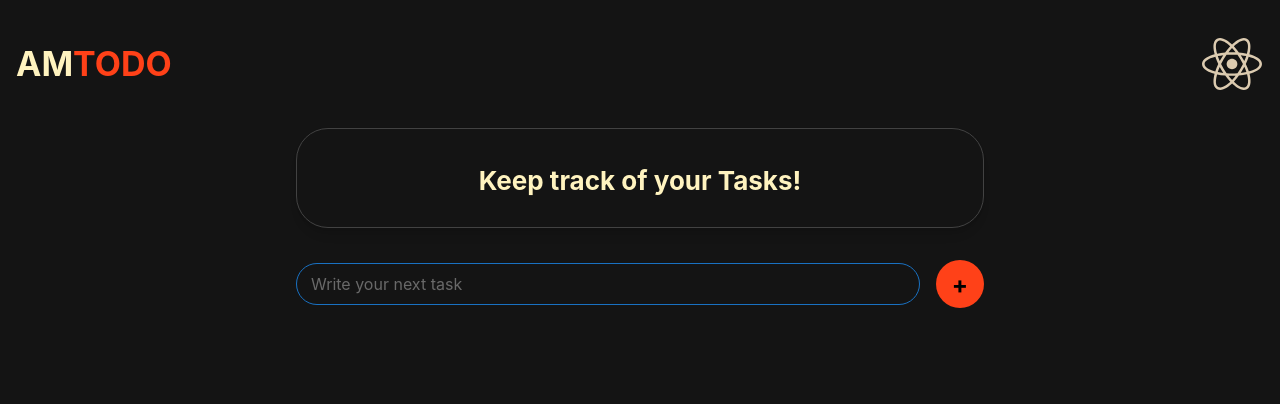
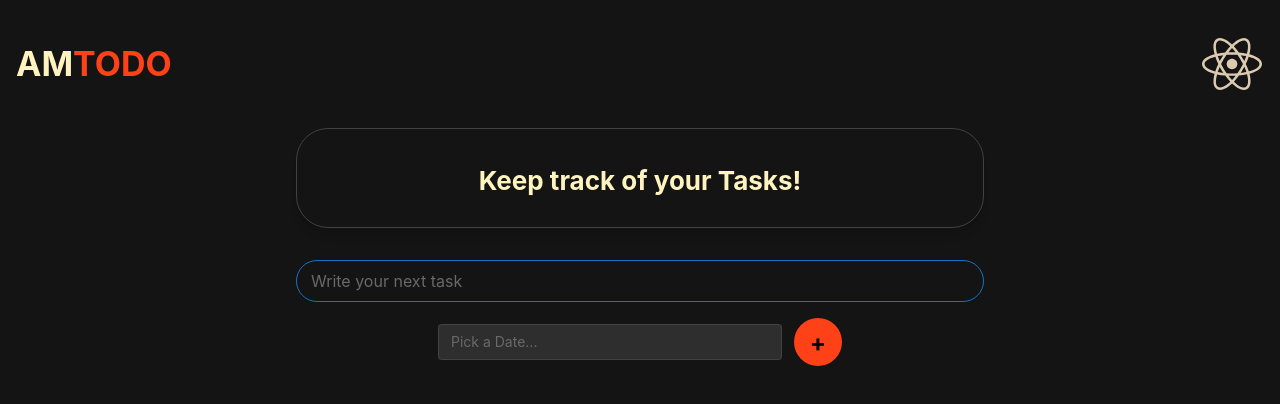
Before and after one commit to iam-annatar/react-todo, a React (Vite) app: page / in a window 1280 px wide. Shown: the top 404 px of the page. Built offline with nearby package versions, Linux system fonts and the light colour scheme.

Commit message:
feat: add date picker

```diff
--- a/package.json
+++ b/package.json
@@ -16,7 +16,9 @@
   },
   "dependencies": {
     "@mantine/core": "^7.8.1",
+    "@mantine/dates": "^7.9.0",
     "@mantine/hooks": "^7.8.1",
+    "dayjs": "^1.11.11",
     "react": "^18.2.0",
     "react-canvas-confetti": "^2.0.7",
     "react-dom": "^18.2.0"
--- a/src/components/TodoInput.tsx
+++ b/src/components/TodoInput.tsx
@@ -1,5 +1,8 @@
-import { Button, Text, TextInput } from "@mantine/core";
+import { Button, Flex, Indicator, Text, TextInput } from "@mantine/core";
+import type { DatePickerProps } from "@mantine/dates";
+import { DateTimePicker } from "@mantine/dates";
 import type { FormEvent } from "react";
+import { useState } from "react";
 
 import { ACTIONS } from "../constants";
 import { useTodoProvider } from "../hooks/useTodoProvider";
@@ -8,12 +11,27 @@ import type { TodoItems } from "../types";
 const TodoInput = () => {
   const { todos, dispatch, inputValue, setInputValue } = useTodoProvider();
   const existedTodo = todos.find((todo) => todo.text === inputValue);
+  const [date, setDate] = useState<Date | null>(null);
 
   const newTodo: TodoItems = {
     id: Math.floor(Math.random() * 10000),
     complete: false,
     text: inputValue,
-    date: new Date().toLocaleDateString(),
+    date: date?.toLocaleString() || new Date().toLocaleString(),
+  };
+
+  const todayIndicator: DatePickerProps["renderDay"] = (dayDate: Date) => {
+    const day = dayDate.getDate();
+    return (
+      <Indicator
+        size={6}
+        color="lime.5"
+        offset={-5}
+        disabled={day !== new Date().getDate()}
+      >
+        <div>{day}</div>
+      </Indicator>
+    );
   };
 
   const handleSubmit = (e: FormEvent<HTMLFormElement>) => {
@@ -24,6 +42,7 @@ const TodoInput = () => {
     if (inputValue && inputValue.length > 2) {
       dispatch({ type: ACTIONS.ADD, payload: newTodo });
       setInputValue("");
+      setDate(null);
     }
   };
 
@@ -33,14 +52,12 @@ const TodoInput = () => {
         onSubmit={handleSubmit}
         style={{
           display: "flex",
+          flexDirection: "column",
           gap: "1rem",
-          alignItems: "center",
-          justifyContent: "space-between",
         }}
       >
         <TextInput
           autoFocus
-          style={{ flex: 1 }}
           styles={{
             input: {
               backgroundColor: "transparent",
@@ -51,6 +68,17 @@ const TodoInput = () => {
           placeholder="Write your next task"
           value={inputValue}
           onChange={(e) => setInputValue(e.target.value)}
+        />
+        <Flex align="center" justify="center" gap="sm">
+          <DateTimePicker
+            w="50%"
+            placeholder="Pick a Date..."
+            bg="#1E1E1E"
+            value={date}
+            onChange={setDate}
+            hideOutsideDates
+            renderDay={todayIndicator}
+            valueFormat="MM/DD/YYYY"
           />
           <Button
             type="submit"
@@ -65,6 +93,7 @@ const TodoInput = () => {
               &#43;
             </Text>
           </Button>
+        </Flex>
       </form>
       {existedTodo ? <Text c="red">Already in the List</Text> : null}
     </>
--- a/src/main.tsx
+++ b/src/main.tsx
@@ -1,5 +1,6 @@
 import "./index.css";
 import "@mantine/core/styles.css";
+import "@mantine/dates/styles.css";
 
 import { MantineProvider } from "@mantine/core";
 import React from "react";
```
Also changed, not shown: 1 other file (tests, documents, lock files or other folders). Lines whose indentation alone changed are shown as unchanged.
